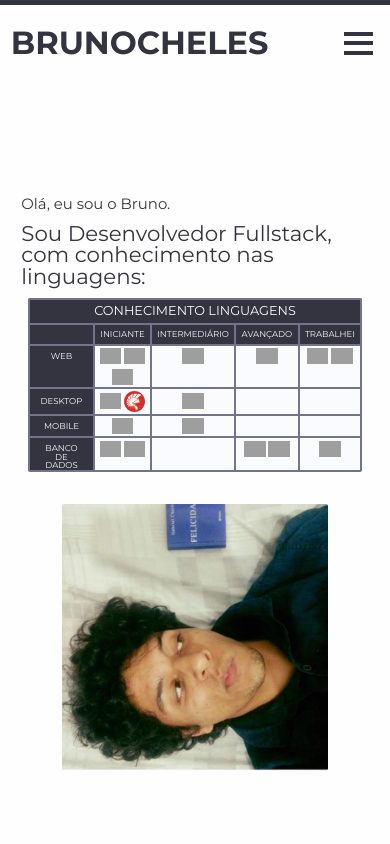
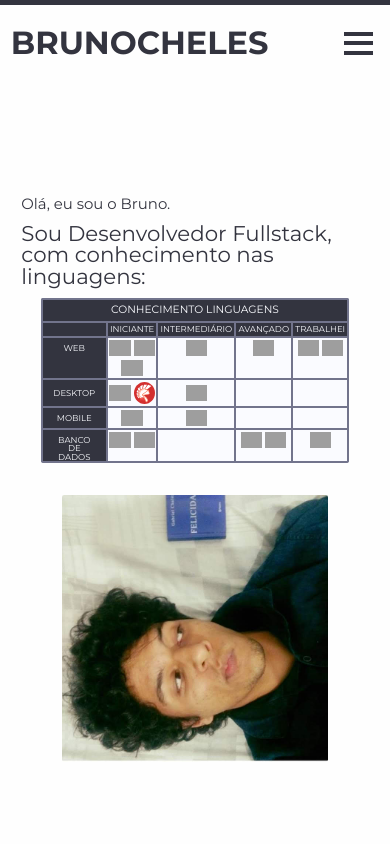
Before and after one commit to brunocheles/site-portfolio, a website: page src/pages/about.html in a window 390 px wide. Shown: the top 844 px of the page. Drawn offline with Linux system fonts and the light colour scheme; grey boxes are pictures that could not be loaded.

Commit message:
Update table responsive
atualizando o tamanho da table em mobile.

```diff
--- a/src/css/about.css
+++ b/src/css/about.css
@@ -251,17 +251,20 @@ tbody td img {
         margin-top: 3rem;
     }
     table {
-        max-width: 1rem;
+        max-width: 0;
         margin: 0 auto;
     }
     .expro1 article, .expro3 article , .expro2 article, .expro4 article {
         margin: 0 auto;
     }
     .tb-title {
-        font-size: 1.2rem;
+        font-size: 1rem;
     }
     .tb-info {
         font-size: 0.8rem;
+    }
+    .tb-info > th {
+        padding: 0.2rem;
     }
     tbody td img {
         width: 2rem;
```
